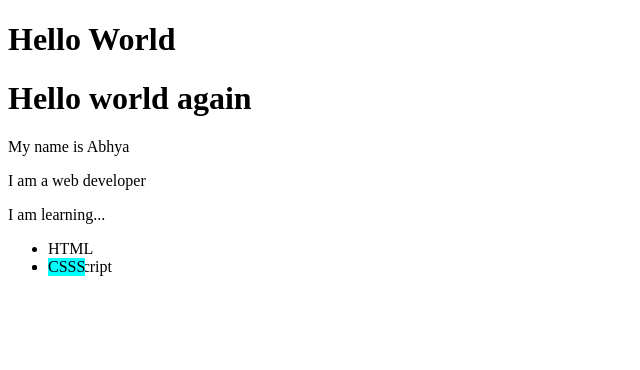
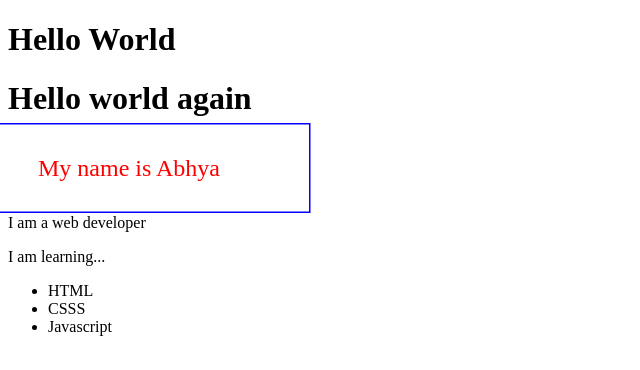
Before and after one commit to avnitstwt/GH, a plain HTML site: page Forms/amazonSearch.html in a window 1280 px wide. Shown: the whole page, without its empty margins (0-640 px from the left). Drawn offline with Linux system fonts and the light colour scheme.

Commit message:
Learning transform

```diff
--- a/Forms/amazonSearch.html
+++ b/Forms/amazonSearch.html
@@ -4,27 +4,21 @@
     <meta charset="UTF-8">
     <meta name="viewport" content="width=device-width, initial-scale=1.0">
     <title>Desktop</title>
-    <style>
-      .learn{
-        position: relative;
-      }
-    .css{
-        background-color:aqua ;
-        position: absolute;
-    }
-
-    </style>
+    <link rel="stylesheet" href="style.css">
 </head>
 <body>
     <h1>Hello World</h1>
     <h1>Hello world again</h1>
-    <p>My name is Abhya</p>
+    <div>
+
+        <p class="name">My name is Abhya</p>
         <p>I am a web developer</p>
         <p class="learn">I am learning...</p>
-    <ul>
+        <ul class="uli">
             <li>HTML</li>
             <li class="css">CSSS</li>
             <li>Javascript</li>
         </ul>
+    </div>
 </body>
 </html>
--- /dev/null
+++ b/Forms/style.css
@@ -0,0 +1,17 @@
+.name{
+    transform: scale(1.5);
+    /* transform-origin: top left; */
+    width: 200px;
+    padding: 20px;
+    color: red;
+    text-align: center;
+    border: 1px solid blue  ;
+    transition: transform 30s ease-in;
+}
+.name:hover{
+    transform: translateY(100px);
+}
+.learn:hover{
+    transform: rotate(360deg);
+
+}
```
Lines whose indentation alone changed are shown as unchanged.
